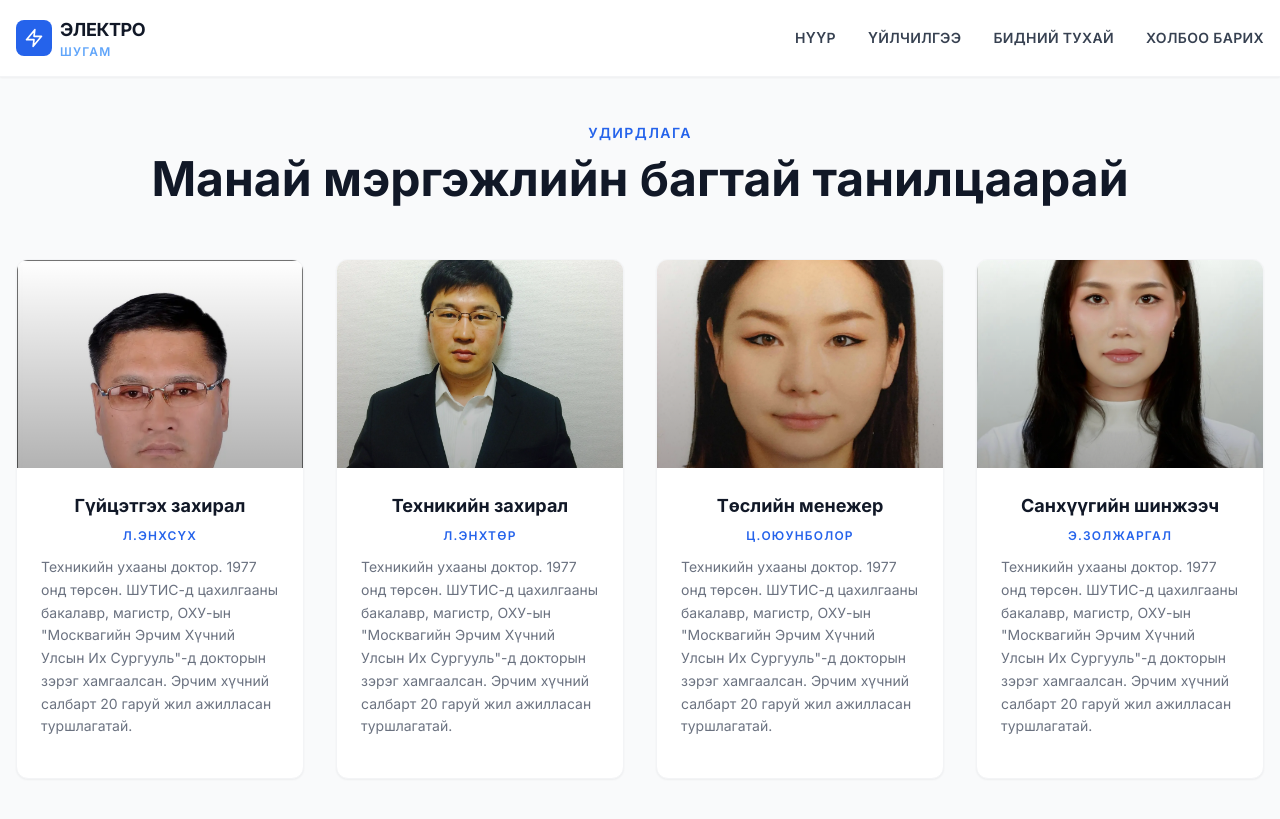
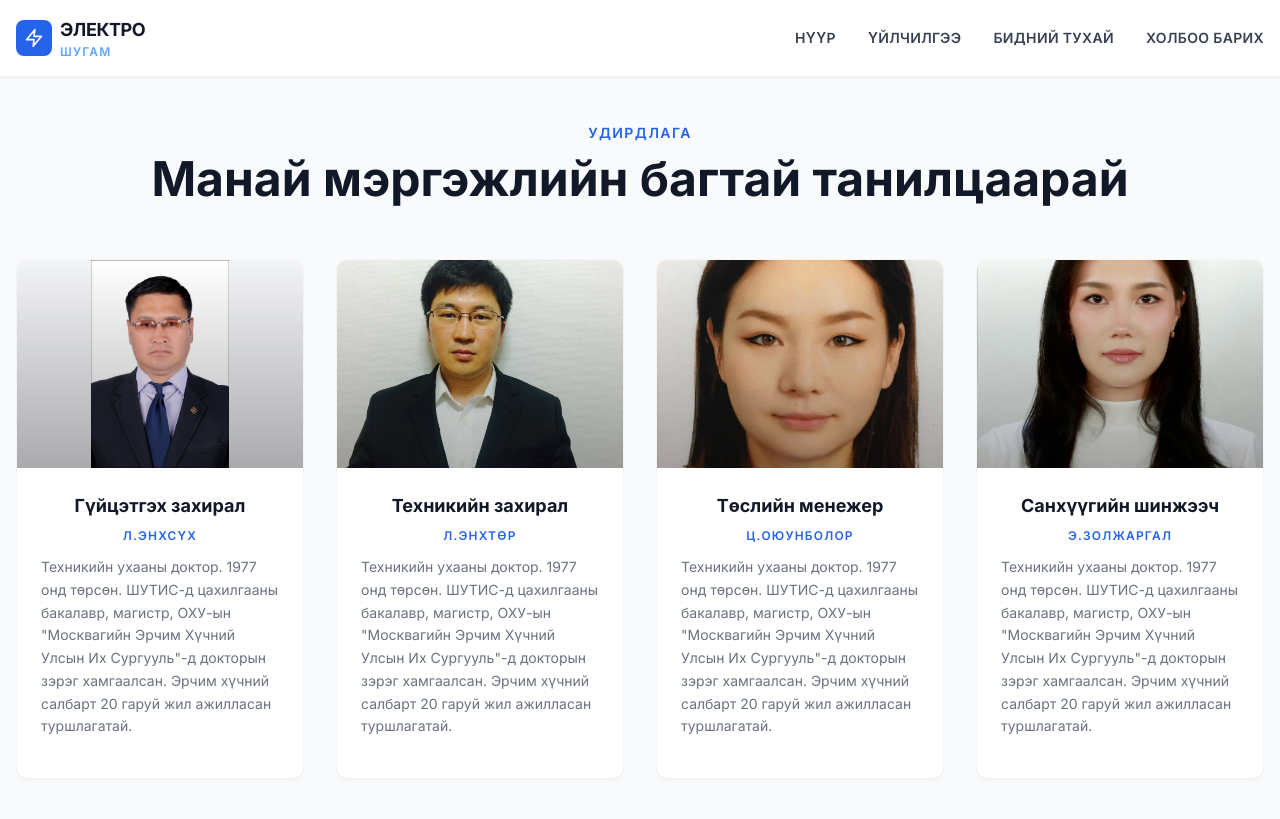
Before and after one commit to electroshugam/electroshugam_web_new, a Jekyll site: the page built from index.html, in a window 1280 px wide and 900 px high, scrolled down 3228 px. Shown: the top 819 px of the window. Built offline with Jekyll 4.4.1, drawn with Linux system fonts in a browser that asks for light colours; nearby versions of some CDN libraries.

Commit message:
fig update

```diff
--- a/index.html
+++ b/index.html
@@ -215,7 +215,7 @@ body_class: hero-dark
       <!-- Service 1 -->
       <div class="service-card group bg-white rounded-xl overflow-hidden shadow-sm hover:shadow-xl transition-all duration-300 border border-gray-100 hover:border-blue-100">
         <div class="relative h-52 overflow-hidden">
-          <img src="{{ '/media/enkhsukh.webp' | relative_url }}" alt="Гүйцэтгэх захирал" class="service-image w-full h-full object-cover object-top">
+          <img src="{{ '/media/enkhsukh.webp' | relative_url }}" alt="Гүйцэтгэх захирал" class="service-image w-full h-full object-contain bg-gray-100">
           <div class="absolute inset-0 bg-gradient-to-t from-black/30 to-transparent"></div>
         </div>
         <div class="p-6">
```
